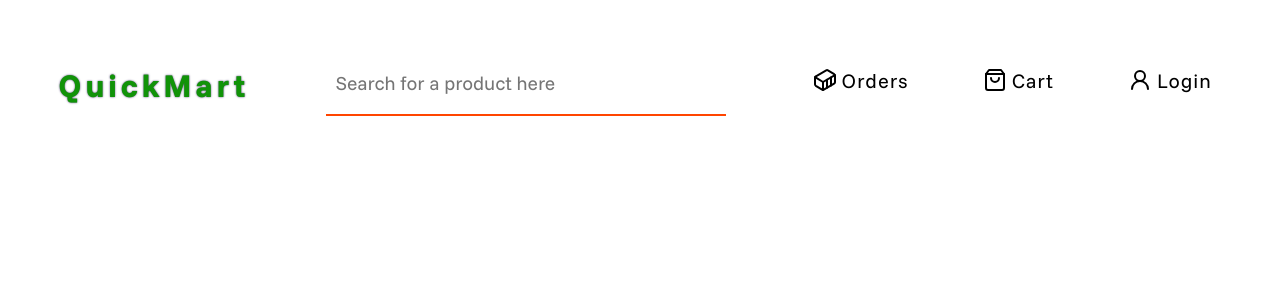
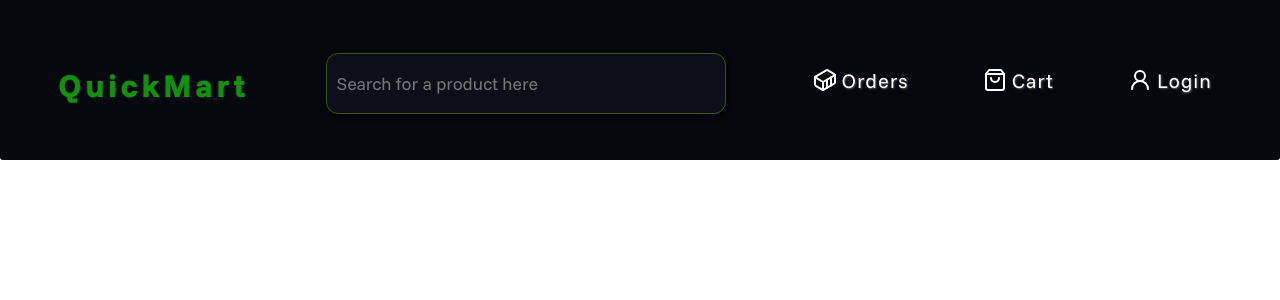
Before and after one commit to yash-882/E_Commerce-1, a React (Vite) app: page / in a window 1280 px wide. Shown: the top 300 px of the page. Built offline with nearby package versions, Linux system fonts and the light colour scheme.

Commit message:
Navigation bar ui change

```diff
--- a/src/App.css
+++ b/src/App.css
@@ -2,7 +2,7 @@
 .navbar{
     display: flex;
     height: 20vh;
-    background-color:rgb(255, 255, 255);
+    background-color: rgb(7, 8, 13);
     color: black;
     align-items: center;
     padding: 0px 4px ;
@@ -29,7 +29,7 @@
     display: flex;
     align-items: center;
     justify-content: center;
-    color: black;
+    color: white;
     height: 40%;
     text-decoration: none;
     position: relative;
@@ -37,13 +37,13 @@
     border-radius: 30px;
     cursor: pointer;
     padding: 0px 10px;
-    text-shadow: 1px 1px 3px rgb(255, 255, 255, 0.3);
+    text-shadow: 1px 1px 2px rgb(255, 255, 255, 0.3);
   }
 
   /* Options in navigation bar */
   .nav-links:hover{
 
-      background-color: rgba(0, 0, 0, 0.2);
+      background-color: rgba(255, 255, 255, 0.2);
       /* border:1px rgb(3, 3, 94) solid; */
       box-shadow: 0px 0px 3px rgb(4, 0, 255);
 
@@ -55,40 +55,26 @@
     align-items: end;
     justify-content: center;
     width:35%;
-    height:45%;
+    height:42%;
   }
 
   /* Search bar */
   #search-bar{
     height: 90%;
     width: 90%;
-    font-size: 1.2rem;
+    font-size: 1.1rem;
     padding: 0px 10px;
     outline: none;
     border-radius: 0px;
     outline: none;
     /* box-shadow: 0px 0px 2px rgb(0, 0, 0); */
-    /* border-radius: 5px; */
-    background-color: transparent;
-    border-right: none; border-top: none; border-left: none;
-    color: black;
-    border-bottom-color: orangered;
+    border-radius: 12px;
+    background-color: rgb(14, 14, 25);
+    border:rgb(51, 88, 0) 1px solid;
+    color: white;
+    box-shadow: 2px 2px 5px black;
   }
 
-    /* search-bar's search button*/
-    .search-icon-btn{
-      background-color: rgb(9, 32, 69);
-      border-radius: 50%;
-      height: 50px; width: 50px;
-      border:none;
-      color: orange;
-      text-align: center;
-      padding: 9px;
-      cursor: pointer;
-    }
-    .search-icon-btn:hover{
-      opacity: 0.5;
-    }
     /* search icon */
     .search-icon{
      outline: none;
```
